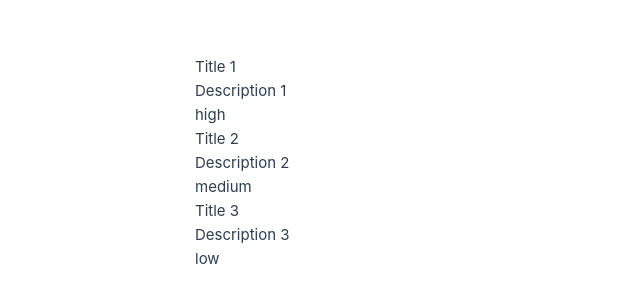
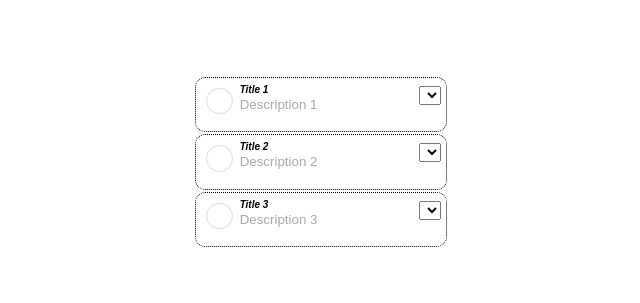
Before and after one commit to guzman8/salle2, a Vue app: page / in a window 1280 px wide. Shown: the part 237-540 px from the top of the page, without its empty margins (445-1085 px from the left). Built offline with nearby package versions, Linux system fonts and the light colour scheme.

Commit message:
Adding styles and loops

```diff
--- a/src/App.vue
+++ b/src/App.vue
@@ -17,24 +17,57 @@ export default {
 <template>
   <div id="header"></div>
   <div id="body">
-    <div class="task">
-      <div>{{tasks[0].title}}</div>
-      <div>{{tasks[0].description}}</div>
-      <div>{{tasks[0].priority}}</div>
-    </div>
-    <div class="task">
-      <div>{{tasks[1].title}}</div>
-      <div>{{tasks[1].description}}</div>
-      <div>{{tasks[1].priority}}</div>
-    </div>
-    <div class="task">
-      <div>{{tasks[2].title}}</div>
-      <div>{{tasks[2].description}}</div>
-      <div>{{tasks[2].priority}}</div>
+    <div class="task" v-for="task in tasks">
+      <span><input type="checkbox" name="selected" class="selection"></span>
+      <span>
+        <input v-model="task.title" placeholder="{{task.title}}" class="task-title">
+        <input v-model="task.description" placeholder="{{task.description}}" class="task-description">
+      </span>
+      <span>
+        <select v-model="task.priority" placeholder="{{task.priority}}" class="task-priority"></select>
+      </span>
     </div>
   </div>
 </template>
 
 <style>
+.task {
+  border: 1px dotted black;
+  border-radius: 10px;
+  /*width: 300px;*/
+  display: flex;
+  margin-bottom: 2px;
+  padding: 5px;
+}
 
+.task-title {
+  display: block;
+  font-weight: bold;
+  font-size: x-small;
+  font-style: italic;
+}
+
+.task-description {
+  display: block;
+  color: darkgrey;
+}
+
+.task-priority {
+  /*float: right;*/
+}
+
+.selection {
+  border-radius: 50%;
+  border: 1px solid #ddd;
+  outline: none;
+  appearance: none;
+  width: 2em;
+  height: 2em;
+  cursor: pointer;
+  margin: 5px;
+}
+
+input {
+  border: 0;
+}
 </style>
```
